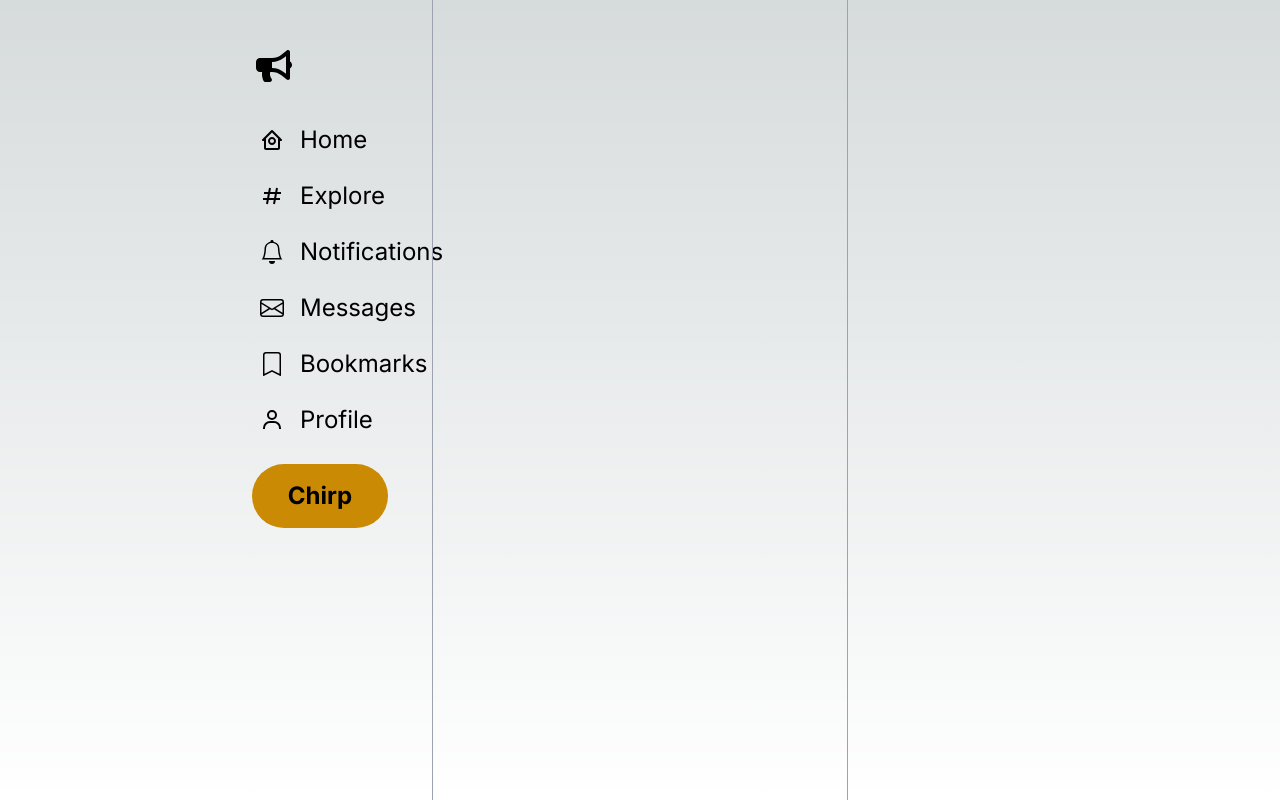
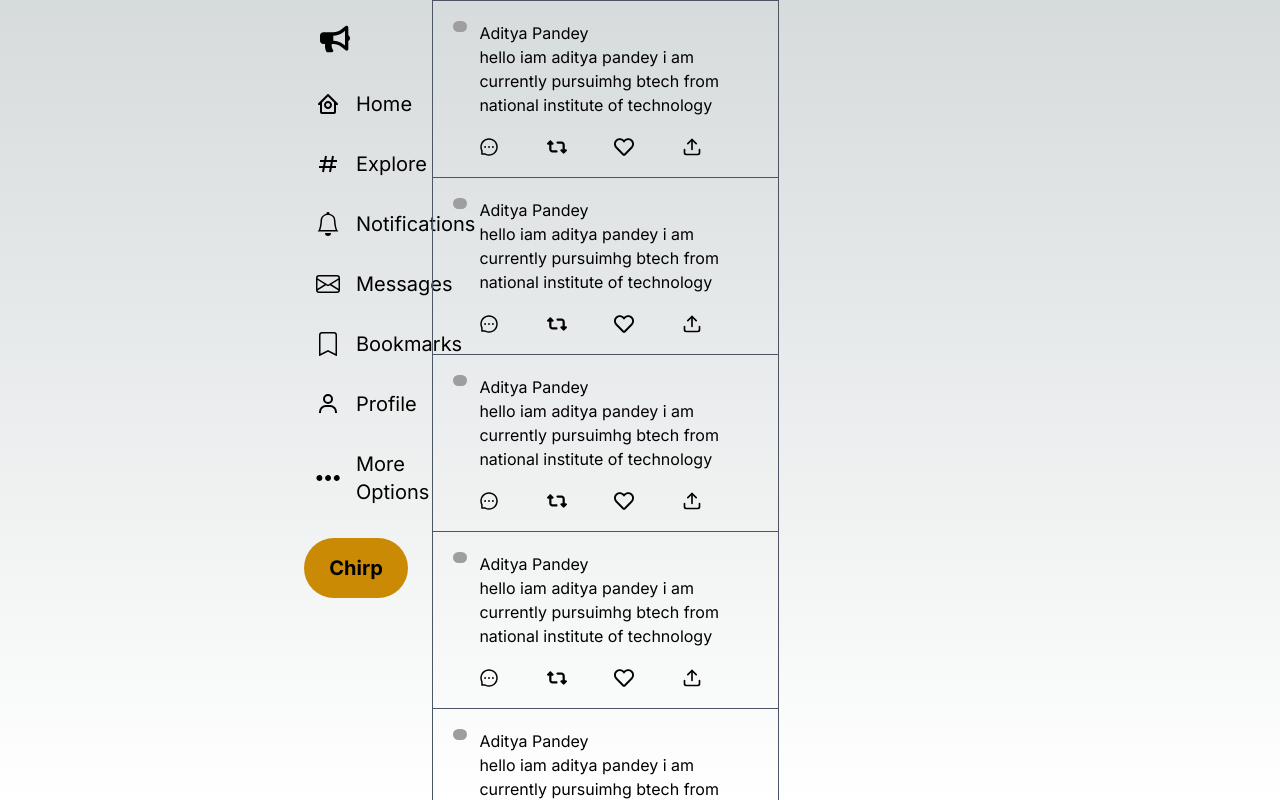
Before and after one commit to adityapandey51/Chirp, a Next.js app: page / in a window 1280 px wide. Built offline with nearby package versions, Linux system fonts and the light colour scheme; grey boxes are pictures that could not be loaded.

Commit message:
Added feed card

```diff
--- a/app/globals.css
+++ b/app/globals.css
@@ -30,4 +30,12 @@ body {
   .text-balance {
     text-wrap: balance;
   }
+  .no-scrollbar::-webkit-scrollbar {
+    display: none;
 }
+/* Hide scrollbar for IE, Edge and Firefox */
+.no-scrollbar {
+    -ms-overflow-style: none;  /* IE and Edge */
+    scrollbar-width: none;  /* Firefox */
+}
+}
--- a/app/page.tsx
+++ b/app/page.tsx
@@ -1,7 +1,8 @@
 import { FaBullhorn } from "react-icons/fa";
 import {BiHomeCircle,BiHash,BiUser} from "react-icons/bi"
 import {BsBell, BsEnvelope, BsBookmark} from "react-icons/bs"
-
+import FeedCard from "@/components/FeedCard";
+import { SlOptions } from "react-icons/sl";
 
 interface SideBarButton {
   title: string;
@@ -33,37 +34,52 @@ const sideBarMenuItems:SideBarButton[]=[
     title: "Profile",
     icon: <BiUser />,
   },
+  {
+    title: "More Options",
+    icon: <SlOptions />,
+  },
 ]
 export default function Home() {
   return (
     <div>
       <div className="grid grid-cols-12 px-56 h-screen w-screen">
-        <div className="col-span-3 pt-8 px-4">
-          <div className="text-4xl h-fit w-fit cursor-pointer transition-all hover:bg-gray-800 rounded-full p-4">
+        <div className="col-span-3 pt-2 ml-20">
+          <div className="text-3xl h-fit w-fit cursor-pointer transition-all hover:bg-gray-800 rounded-full p-4">
             <FaBullhorn />
           </div>
-          <div className="mt-4 text-2xl pr-4">
+          <div className="mt-1 text-xl pr-4">
             <ul>
               {sideBarMenuItems.map((item) => {
                 return (
                   <li
-                    className="flex justify-start items-center gap-4 hover:bg-gray-800 w-fit rounded-full px-5 py-2 cursor-pointer mt-2"
+                    className="flex justify-start items-center gap-4 hover:bg-gray-800 w-fit rounded-full px-3 py-3 cursor-pointer mt-2"
                     key={item.title}
                   >
-                    <span>{item.icon}</span>
+                    <span className="text-2xl">{item.icon}</span>
                     <span>{item.title}</span>
                   </li>
                 );
               })}
             </ul>
-            <div className="mt-5 px-3">
+            <div className="mt-5 pr-2">
               <button className="bg-yellow-600 font-bold p-4 rounded-full w-full">
                 Chirp
               </button>
             </div>
           </div>
         </div>
-        <div className="col-span-6 border-r-[1px] border-l-[1px] border-gray-400"></div>
+        <div className="col-span-5 border-r-[1px] border-l-[1px] h-screen overflow-y-scroll no-scrollbar border-gray-600">
+          <FeedCard/>
+          <FeedCard/>
+          <FeedCard/>
+          <FeedCard/>
+          <FeedCard/>
+          <FeedCard/>
+          <FeedCard/>
+          <FeedCard/>
+          <FeedCard/>
+
+        </div>
         <div className="col-span-3"></div>
       </div>
     </div>
--- /dev/null
+++ b/components/FeedCard/index.tsx
@@ -0,0 +1,43 @@
+import Image from "next/image";
+import React from "react";
+import { AiOutlineMessage } from "react-icons/ai";
+import { FaRetweet } from "react-icons/fa6";
+import { FaRegHeart } from "react-icons/fa";
+import { FiUpload } from "react-icons/fi";
+
+const FeedCard:React.FC = ()=>{
+    return (
+        <div className="border border-gray-600 border-r-0 border-l-0 border-b-0 p-5 hover:bg-slate-900 transition-all">
+            <div className="grid grid-cols-12 gap-3">
+                <div className="col-span-1">
+                    <Image src="https://avatars.githubusercontent.com/u/124462709?v=4" className="rounded-full" height={50} width={50} alt="user-image"/>
+                </div>
+                <div className="col-span-11">
+                    <h5>
+                        Aditya Pandey
+                    </h5>
+                    <p>
+                        hello iam aditya pandey i am currently pursuimhg btech from national institute of technology
+                    </p>
+                    <div className="flex justify-between  mt-5 text-xl items-center w-[80%]">
+                        <div>
+                        <AiOutlineMessage />
+
+                        </div>
+                        <div>
+                            <FaRetweet/>
+                        </div>
+                        <div>
+                            <FaRegHeart/>
+                        </div>
+                        <div>
+                            <FiUpload/>
+                        </div>
+                    </div>
+                </div>
+            </div>
+        </div>
+    )
+}
+
+export default FeedCard
--- a/next.config.mjs
+++ b/next.config.mjs
@@ -1,4 +1,8 @@
 /** @type {import('next').NextConfig} */
-const nextConfig = {};
+const nextConfig = {
+    images:{
+        domains:["avatars.githubusercontent.com"]
+    }
+};
 
 export default nextConfig;
```
